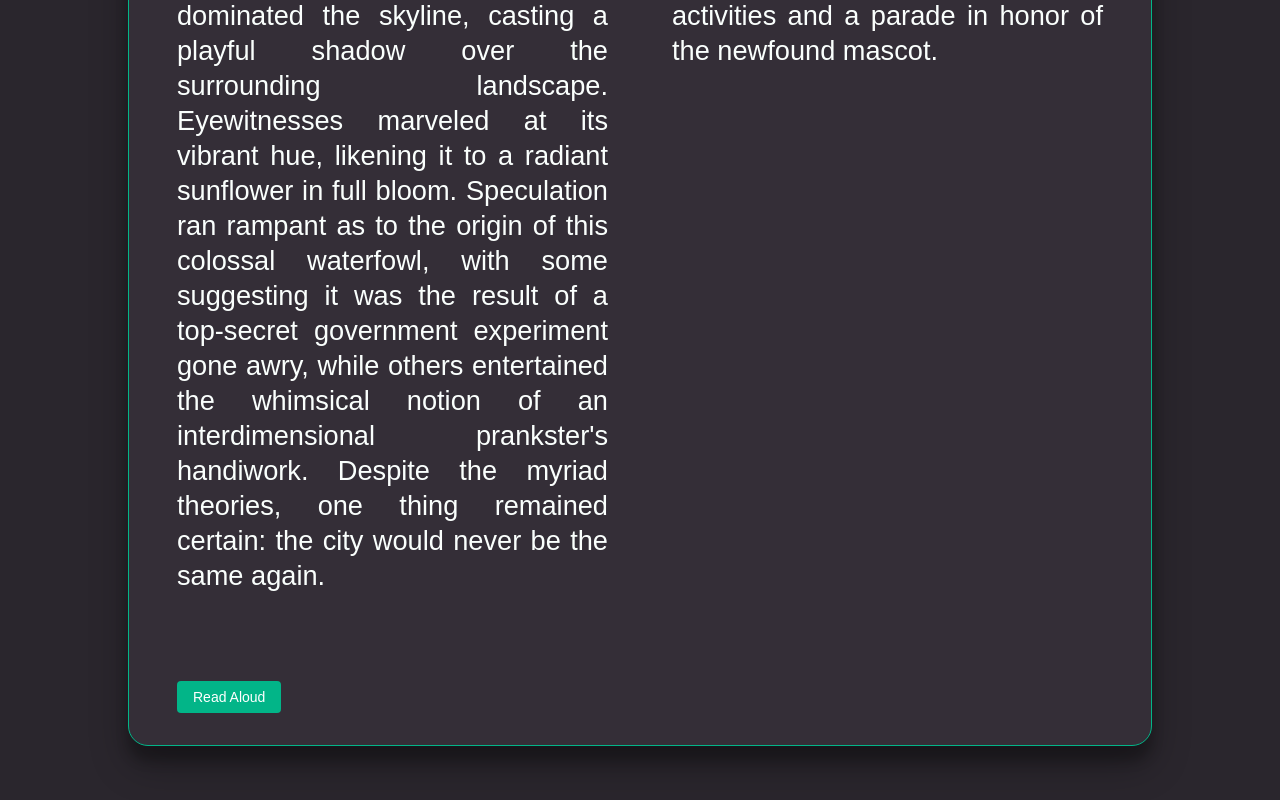
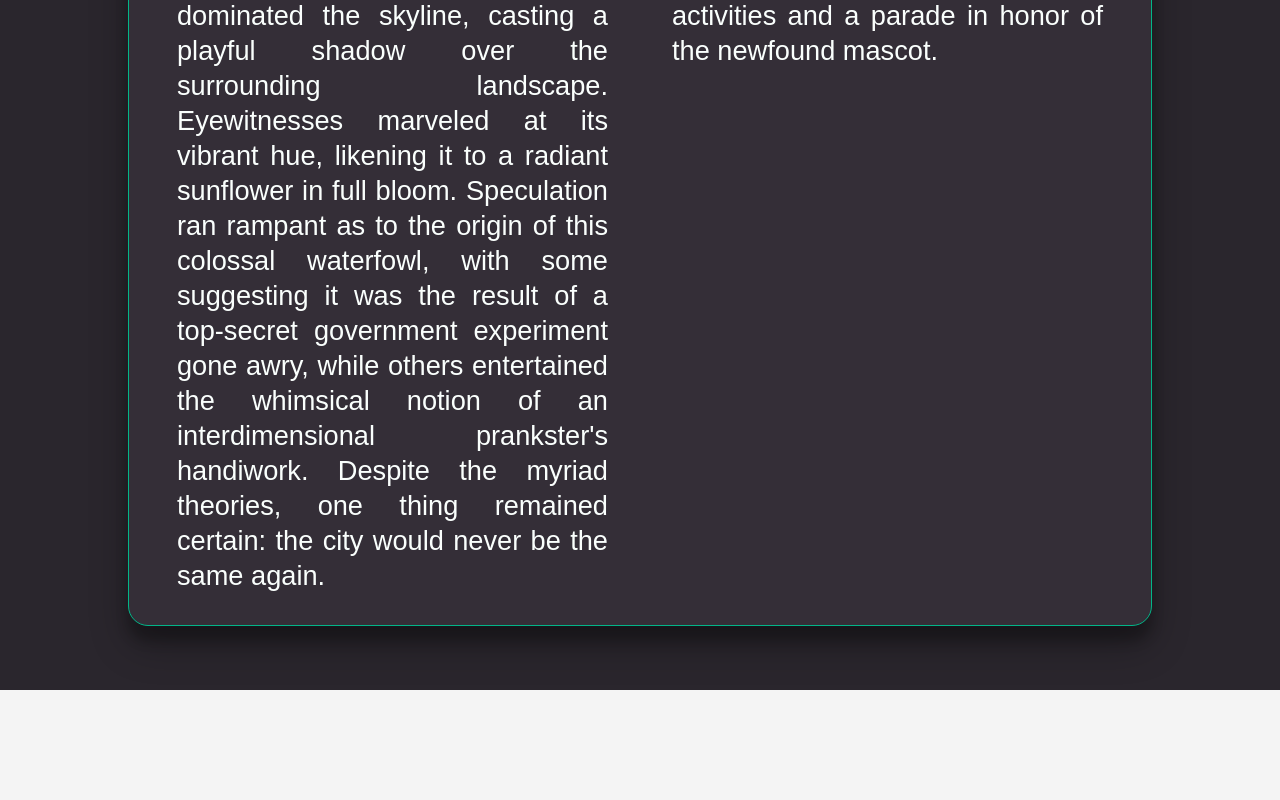
Before and after one commit to FatimaBadaoui/react-games-spa, a React (Vite) app: page /1 in a window 1280 px wide. Shown: the part 1029-1829 px from the top of the page. After the commit the page ends 1719 px from the top, so only its background shows below. Built offline with nearby package versions, Linux system fonts and the light colour scheme; a web font is replaced by a local one.

Commit message:
commit styling

```diff
--- a/src/components/NewsArticle.jsx
+++ b/src/components/NewsArticle.jsx
@@ -1,8 +1,6 @@
-import React from "react";
 import { useParams } from "react-router-dom";
 import newsJSON from "../utilities/news.json";
 import "./NewsArticle.css";
-import TextToSpeechControl from "./TextToSpeachControl";
 
 const NewsArticle = () => {
   const { id } = useParams();
@@ -19,7 +17,6 @@ const NewsArticle = () => {
       <div className="news-content">
         <p>{content}</p>
         <p>{content2}</p>
-        <TextToSpeechControl textToSpeak={articleText} />
       </div>
     </div>
   );
--- a/src/components/TextToSpeachControl.jsx
+++ /dev/null
@@ -1,49 +0,0 @@
-import React, { useState, useRef } from "react";
-
-const TextToSpeechControls = ({ textToSpeak }) => {
-  const [speechStatus, setSpeechStatus] = useState("stopped");
-  const speechUtteranceRef = useRef(null);
-
-  const handleSpeak = () => {
-    let utterance = new SpeechSynthesisUtterance(textToSpeak);
-    utterance.lang = "en-US";
-    utterance.rate = 1.0;
-    utterance.pitch = 1.0;
-    utterance.onstart = () => setSpeechStatus("playing");
-    utterance.onpause = () => setSpeechStatus("paused");
-    utterance.onend = () => setSpeechStatus("stopped");
-    speechSynthesis.cancel();
-    speechSynthesis.speak(utterance);
-    speechUtteranceRef.current = utterance;
-  };
-
-  const handlePause = () => {
-    if (speechSynthesis.speaking) {
-      speechSynthesis.pause();
-      setSpeechStatus("paused");
-    }
-  };
-
-  const handleResume = () => {
-    if (speechSynthesis.paused) {
-      speechSynthesis.resume();
-      setSpeechStatus("playing");
-    }
-  };
-
-  return (
-    <div className="speech-controls">
-      {speechStatus === "playing" && (
-        <button onClick={handlePause}>Pause</button>
-      )}
-      {speechStatus === "paused" && (
-        <button onClick={handleResume}>Resume</button>
-      )}
-      {speechStatus === "stopped" && (
-        <button onClick={handleSpeak}>Read Aloud</button>
-      )}
-    </div>
-  );
-};
-
-export default TextToSpeechControls;
```
